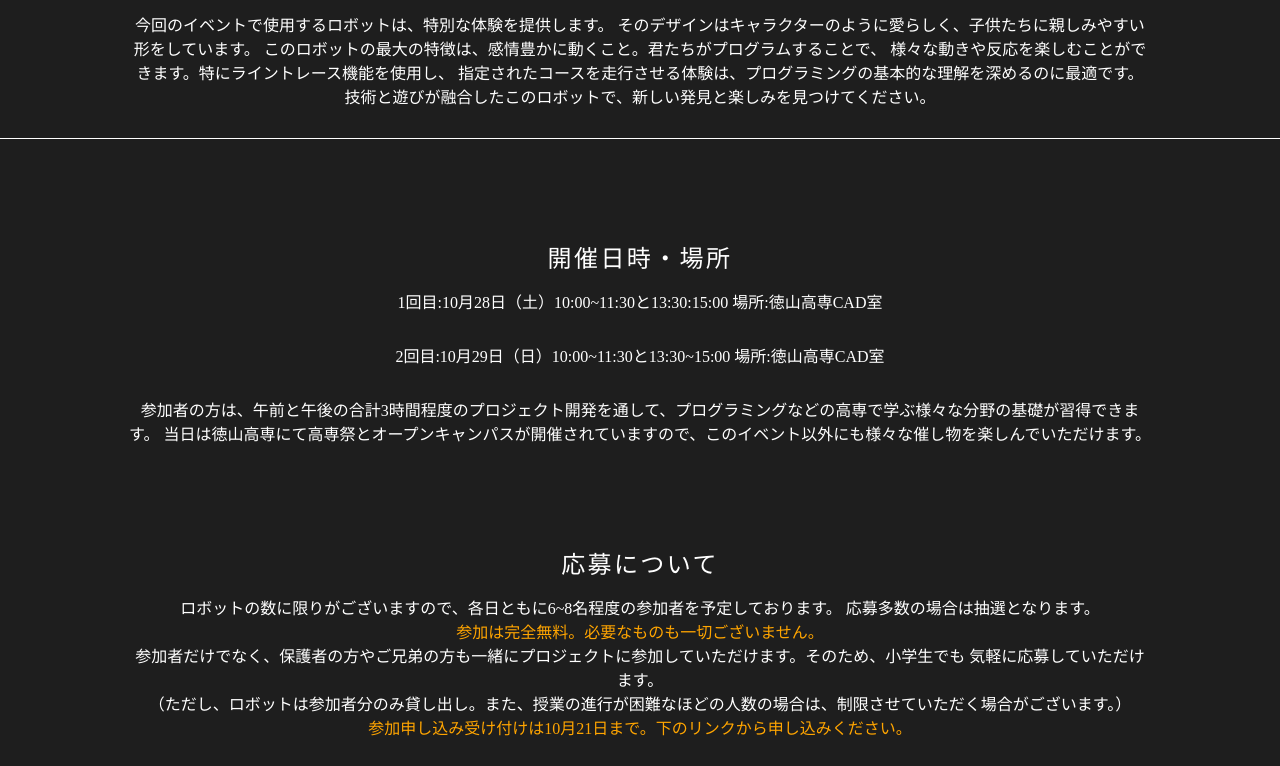
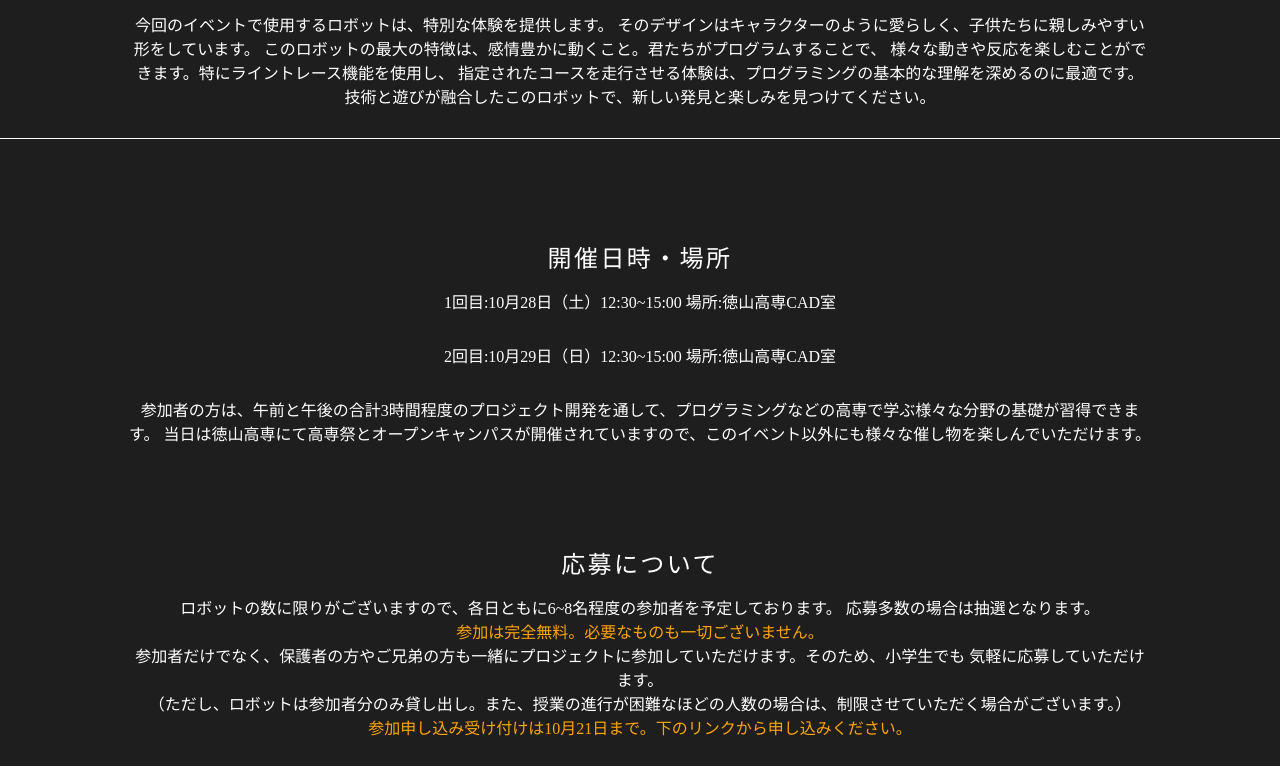
Before and after one commit to co-nextion/co-nextion.github.io, a plain HTML site: page index.html in a window 1280 px wide. Shown: the part 772-1538 px from the top of the page. Drawn offline with Linux system fonts and the light colour scheme.

Commit message:
Update index.html

```diff
--- a/index.html
+++ b/index.html
@@ -66,8 +66,8 @@
 
             <div class = "cont2">
                 <h2>開催日時・場所</h2>
-                <p>1回目:10月28日（土）10:00~11:30と13:30:15:00  場所:徳山高専CAD室</p>
-                <p>2回目:10月29日（日）10:00~11:30と13:30~15:00  場所:徳山高専CAD室</p>
+                <p>1回目:10月28日（土）12:30~15:00  場所:徳山高専CAD室</p>
+                <p>2回目:10月29日（日）12:30~15:00  場所:徳山高専CAD室</p>
 
                 <p>参加者の方は、午前と午後の合計3時間程度のプロジェクト開発を通して、プログラミングなどの高専で学ぶ様々な分野の基礎が習得できます。
                     当日は徳山高専にて高専祭とオープンキャンパスが開催されていますので、このイベント以外にも様々な催し物を楽しんでいただけます。</p>
```
